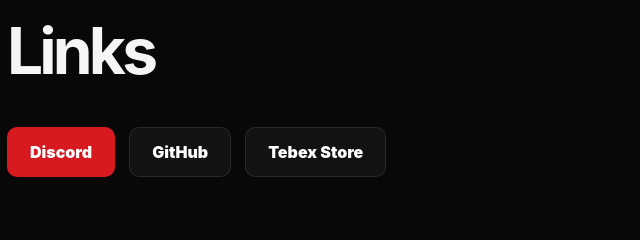
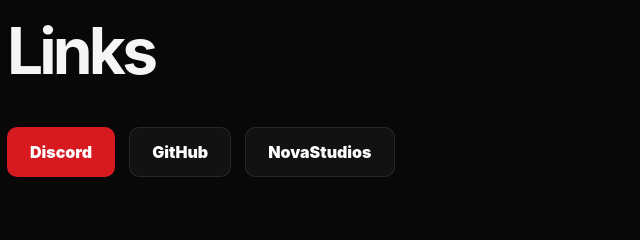
Before and after one commit to Seethcc/MyWebsite, a plain HTML site: page index.html in a window 1280 px wide. Shown: the part 5340-5580 px from the top of the page, 53-693 px from the left. Drawn offline with Linux system fonts and the light colour scheme.

Commit message:
Update index.html

```diff
--- a/index.html
+++ b/index.html
@@ -650,7 +650,7 @@
       <div class="links reveal">
         <a class="btn primary" href="https://discord.gg/nFTqRkmVHM" target="_blank">Discord</a>
         <a class="btn secondary" href="https://github.com/Seethcc" target="_blank">GitHub</a>
-        <a class="btn secondary" href="https://yourstore.tebex.io" target="_blank">Tebex Store</a>
+        <a class="btn secondary" href="https://github.com/NovaStudios-cfx" target="_blank">NovaStudios</a>
       </div>
     </section>
 
```
